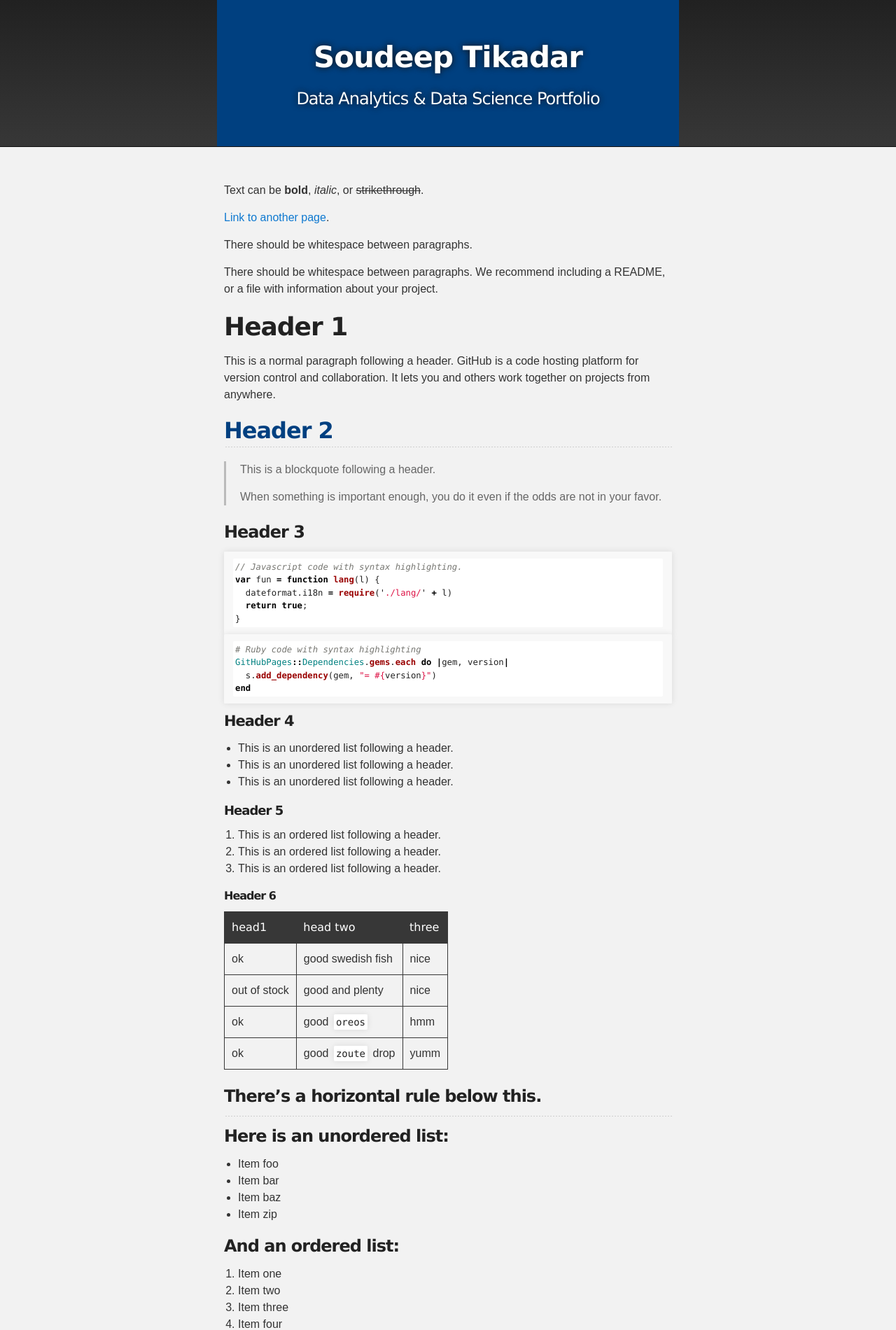
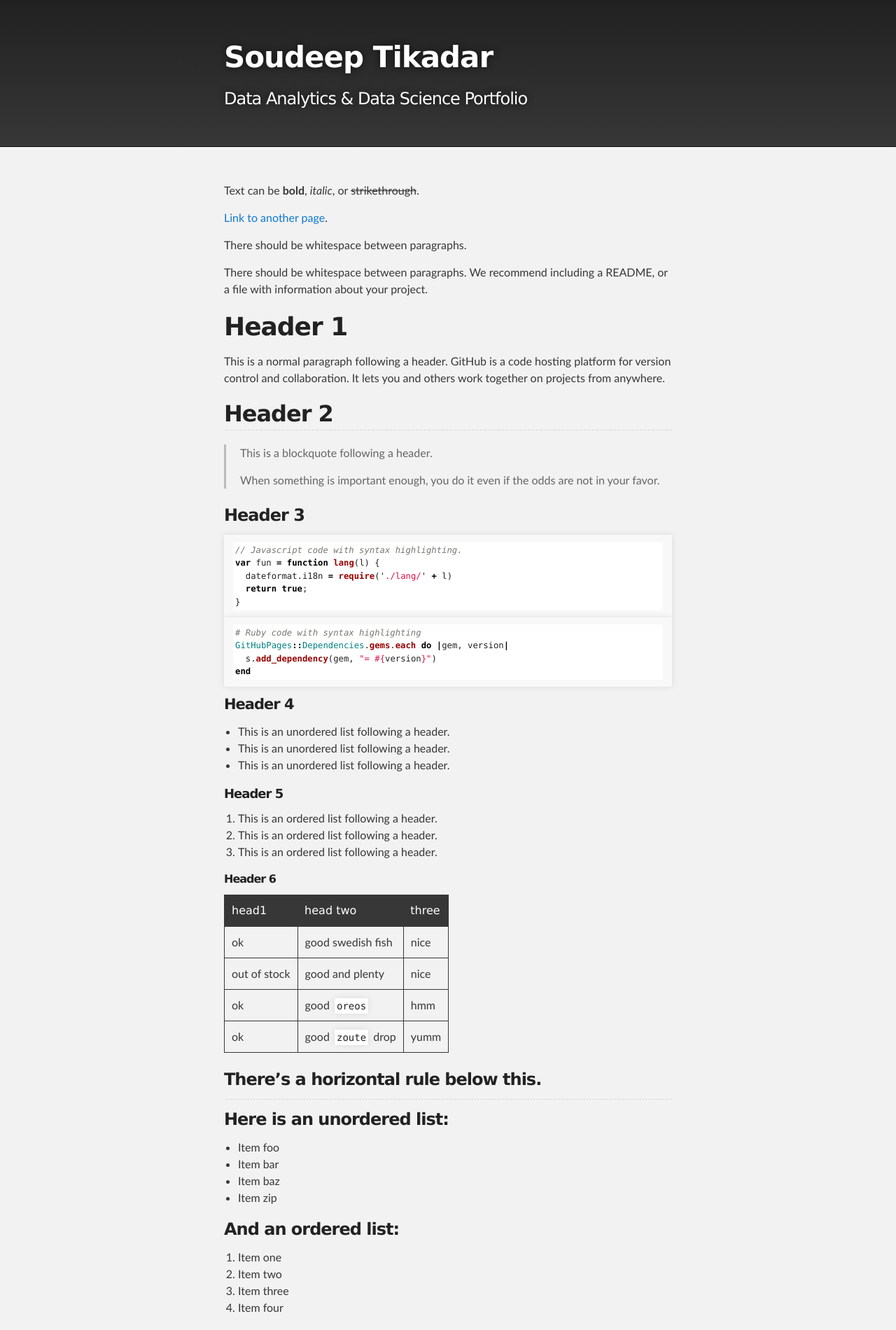
Before and after one commit to soudeeptikadar/soudeeptikadar.github.io, a Jekyll site: the page built from index.md, in a window 1280 px wide. Shown: the top 1900 px of the page at 70% size. Built offline with Jekyll 4.4.1, drawn with Linux system fonts in a browser that asks for light colours.

Commit message:
Update style.scss

```diff
--- a/assets/css/style.scss
+++ b/assets/css/style.scss
@@ -2,42 +2,3 @@
 ---
 
 @import "jekyll-theme-slate";
-body {
-  font-family: Arial, sans-serif;
-  margin: 0;
-  padding: 0;
-  background: #f5f5f5;
-  color: #333;
-}
-
-header {
-  background: #004080;
-  color: white;
-  padding: 20px;
-  text-align: center;
-}
-
-header nav a {
-  margin: 0 10px;
-  color: white;
-  text-decoration: none;
-}
-
-main {
-  padding: 30px;
-}
-
-section {
-  margin-bottom: 40px;
-}
-
-h2 {
-  color: #004080;
-}
-
-footer {
-  background: #eee;
-  padding: 10px;
-  text-align: center;
-  font-size: 14px;
-}
```
